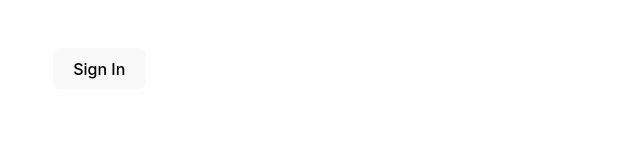
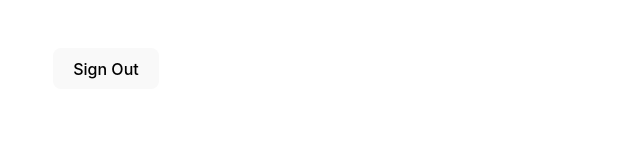
Before and after one commit to Seanl686/Week4, a React (Vite) app: page / in a window 1280 px wide. Shown: the top 145 px of the page, without its empty margins (187-827 px from the left). Built offline with nearby package versions, Linux system fonts and the light colour scheme.

Commit message:
Implement context for authentication state and update navigation components

```diff
--- a/src/App.jsx
+++ b/src/App.jsx
@@ -1,23 +1,26 @@
-import { useState } from 'react'
+import React, { useState, createContext } from 'react'
 import reactLogo from './assets/react.svg'
 import viteLogo from '/vite.svg'
 import './App.css'
 
 import { Nav } from './components/nav'
 
+// Create the context
+export const Context = createContext();
+
 function App() {
 
   const [signedIn, setSignedIn] = useState(false)
 
   return (
-    <>
+    <Context.Provider value={{ signedIn, setSignedIn }}>
       <Nav />
       <h1>
         {
           signedIn ? "Signed Out" : "Signed In"
         }
       </h1>
-    </>
+    </Context.Provider>
   )
 }
 
--- a/src/components/nav.jsx
+++ b/src/components/nav.jsx
@@ -1,13 +1,15 @@
 import * as React from 'react'
-
+import { useContext } from 'react'
+import { Context } from '../App'
 import { SignInButton } from './signIn'
 
-
 export const Nav = () => {
+    const { signedIn, setSignedIn } = useContext(Context);
 
     return (
-        <nav style={{top: 0, width: '100vh', display: 'flex', justifyContent: 'space-between', padding: '1rem'}}>
-            <SignInButton />
+        <nav style={{ top: 0, width: '100vh', display: 'flex', justifyContent: 'space-between', padding: '1rem' }}>
+            {/* Other nav elements */}
+            <SignInButton signedIn={signedIn} setSignedIn={setSignedIn} />
         </nav>
     )
 }
--- a/src/components/signIn.jsx
+++ b/src/components/signIn.jsx
@@ -1,14 +1,10 @@
 import * as React from 'react'
 
-
-export const SignInButton = () => {
-
-    const [signedIn,setSignedIn] = React.useState(false)
-
+export const SignInButton = ({ signedIn, setSignedIn }) => {
     return (
         <button onClick={() => setSignedIn(!signedIn)}>
             {
-                signedIn ? "Sign Out" : "Sign In"
+                signedIn ? "Sign In" : "Sign Out"
             }
         </button>
     )
```
